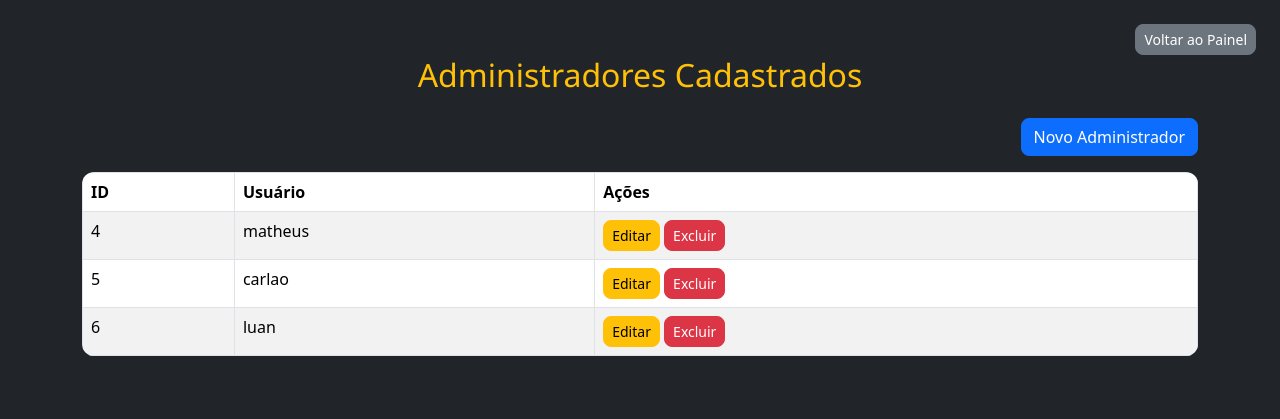
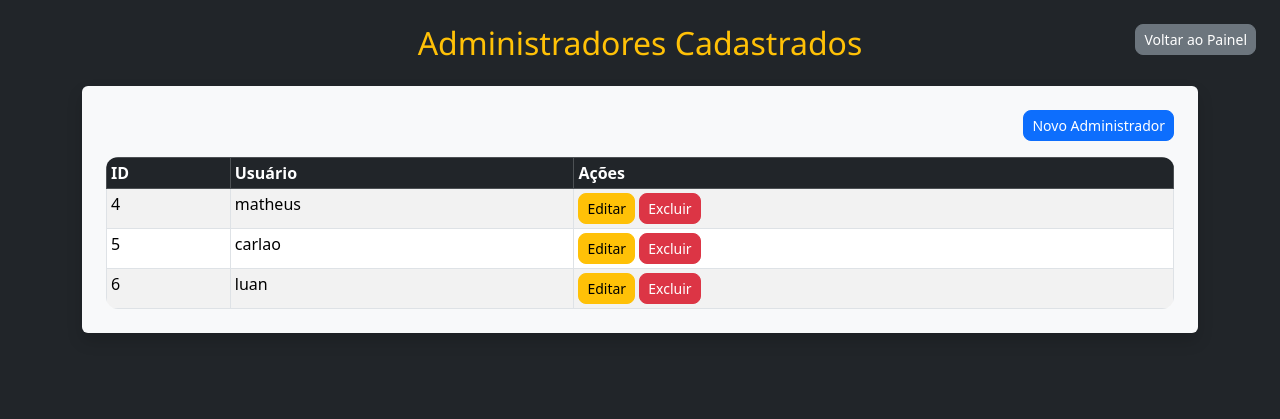
Before and after one commit to MatheusVSG/projeto_bartira_modas, a PHP site: page /view/administrador/listar_administrador.php in a window 1280 px wide. Shown: the top 419 px of the page. Run offline with PHP 8.4, Linux system fonts and the light colour scheme; a user stored in the database is signed in; data comes from the database, SQL or seed files in the repository.

Commit message:
Update listar_administrador.php

```diff
--- a/projeto_lab_db/view/administrador/listar_administrador.php
+++ b/projeto_lab_db/view/administrador/listar_administrador.php
@@ -15,28 +15,22 @@ $result = $conn->query("SELECT * FROM administrador");
 
 <head>
     <title>Administradores Cadastrados</title>
-    <style>
-        .logo {
-            max-width: 200px;
-            margin-bottom: 20px;
-        }
-    </style>
+    <link href="https://cdn.jsdelivr.net/npm/bootstrap@5.3.5/dist/css/bootstrap.min.css" rel="stylesheet">
 </head>
 
 <body class="bg-dark text-light">
-    <div class="container py-5">
+    <div class="container py-4">
         <a href="home_adm.php" class="btn btn-secondary btn-sm position-fixed" style="top: 24px; right: 24px; z-index: 999;">Voltar ao Painel</a>
-        <div class="d-flex justify-content-end mb-2 gap-2">
-            <!-- Botão de voltar já está fixo acima -->
-        </div>
+
         <h2 class="text-center text-warning mb-4">Administradores Cadastrados</h2>
 
+        <div class="bg-light text-dark p-4 rounded shadow">
             <div class="text-end mb-3">
-            <a href="cadastro_administrador.php" class="btn btn-primary">Novo Administrador</a>
+                <a href="cadastro_administrador.php" class="btn btn-primary btn-sm">Novo Administrador</a>
             </div>
 
-        <table class="table table-striped table-bordered table-hover">
-            <thead>
+            <table class="table table-sm table-striped table-bordered table-hover mb-0">
+                <thead class="table-dark">
                     <tr>
                         <th>ID</th>
                         <th>Usuário</th>
@@ -57,6 +51,9 @@ $result = $conn->query("SELECT * FROM administrador");
                 </tbody>
             </table>
         </div>
+    </div>
+
+    <script src="https://cdn.jsdelivr.net/npm/bootstrap@5.3.5/dist/js/bootstrap.bundle.min.js" crossorigin="anonymous" defer></script>
 </body>
 
 </html>
```
Lines whose indentation alone changed are shown as unchanged.
